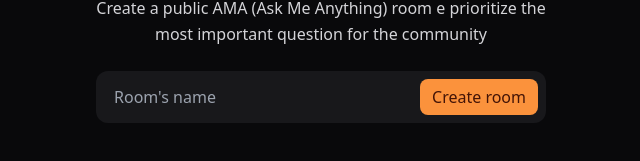
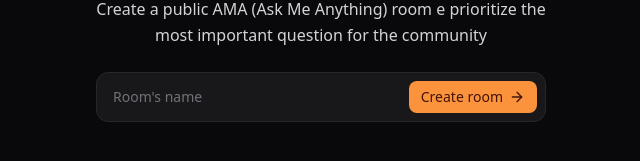
Before and after one commit to mkorrea/ama, a React (Vite) app: page / in a window 1280 px wide. Shown: the part 373-534 px from the top of the page, without its empty margins (319-959 px from the left). Built offline with nearby package versions, Linux system fonts and the light colour scheme.

Commit message:
create full html and css of main create room page

```diff
--- a/package.json
+++ b/package.json
@@ -10,8 +10,9 @@
     "preview": "vite preview"
   },
   "dependencies": {
-    "react": "^18.3.1",
-    "react-dom": "^18.3.1",
+    "lucide-react": "^0.427.0",
+    "react": "19.0.0-rc-68dbd84b-20240812",
+    "react-dom": "19.0.0-rc-68dbd84b-20240812",
     "react-router-dom": "^6.26.0",
     "tailwindcss": "^3.4.7"
   },
--- a/src/pages/create-room.tsx
+++ b/src/pages/create-room.tsx
@@ -1,6 +1,14 @@
+import { ArrowRight } from "lucide-react"
 import amaLogo from "../assets/ama-logo.svg"
+import { useNavigate } from "react-router-dom"
 
 export function CreateRoom(){
+  const navigate = useNavigate()
+
+  function handleCreateRoom() {
+    navigate('/room/sadadw')
+  }
+
   return (
     <main className="h-screen flex items-center justify-center px-4">
       <div className="max-w-[450px] flex flex-col gap-6">
@@ -10,18 +18,25 @@ export function CreateRoom(){
           Create a public AMA (Ask Me Anything) room e prioritize the most important question for the community
         </p>
 
-        <form>
-          <div className="bg-zinc-900 rounded-xl p-2 flex">
-            <input
-              type="text"
-              placeholder="Room's name"
-              className="bg-transparent flex flex-1 px-2.5"
-            />
-            <button type="submit" className="bg-orange-400 text-orange-950 px-3 py-1.5 rounded-lg font-medium">
-              Create room
+        <form
+          className="flex items-center gap-2 bg-zinc-900 rounded-xl p-2 border border-zinc-800 ring-orange-400 ring-offset-2 ring-offset-zinc-950 focus-within:ring-1"
+          onSubmit={handleCreateRoom}
+        >
+          <input
+            type="text"
+            name="theme"
+            autoComplete="off"
+            placeholder="Room's name"
+            className="bg-transparent flex flex-1 text-sm mx-2 outline-none text-zinc-100 placeholder:text-zinc-500"
+          />
+          <button
+            type="submit"
+            className="bg-orange-400 text-orange-950 px-3 py-1.5 gap-1.5 rounded-lg font-medium flex items-center text-sm transition-colors hover:bg-orange-500"
+          >
+            Create room
+            <ArrowRight className="size-4" />
+          </button>
 
-            </button>
-          </div>
         </form>
 
       </div>
```
Also changed, not shown: 1 other file (tests, documents, lock files or other folders).
